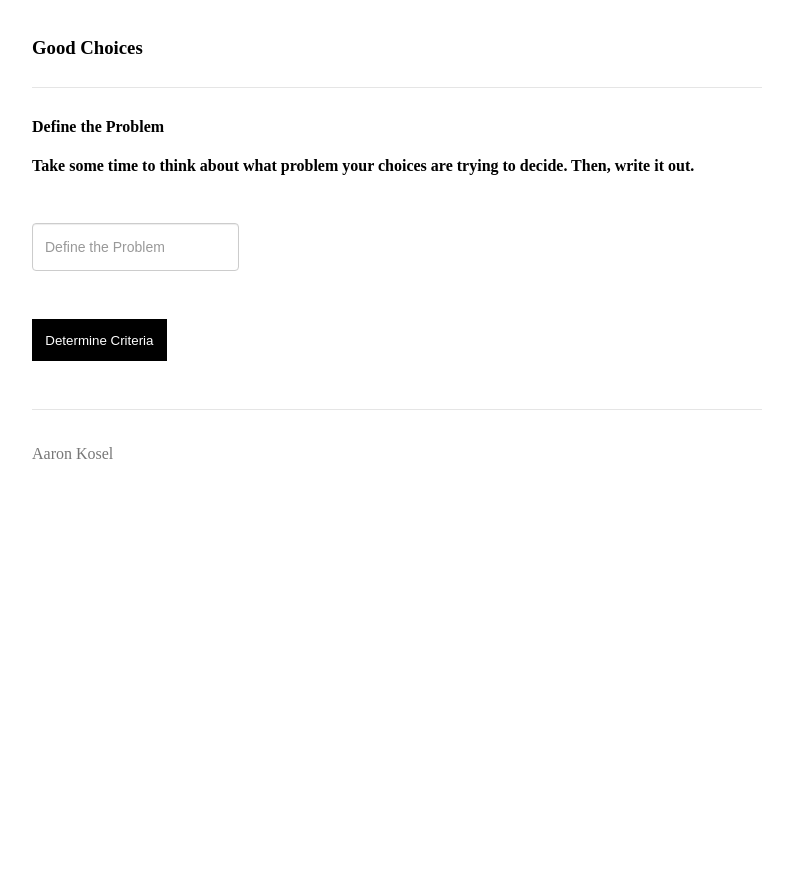
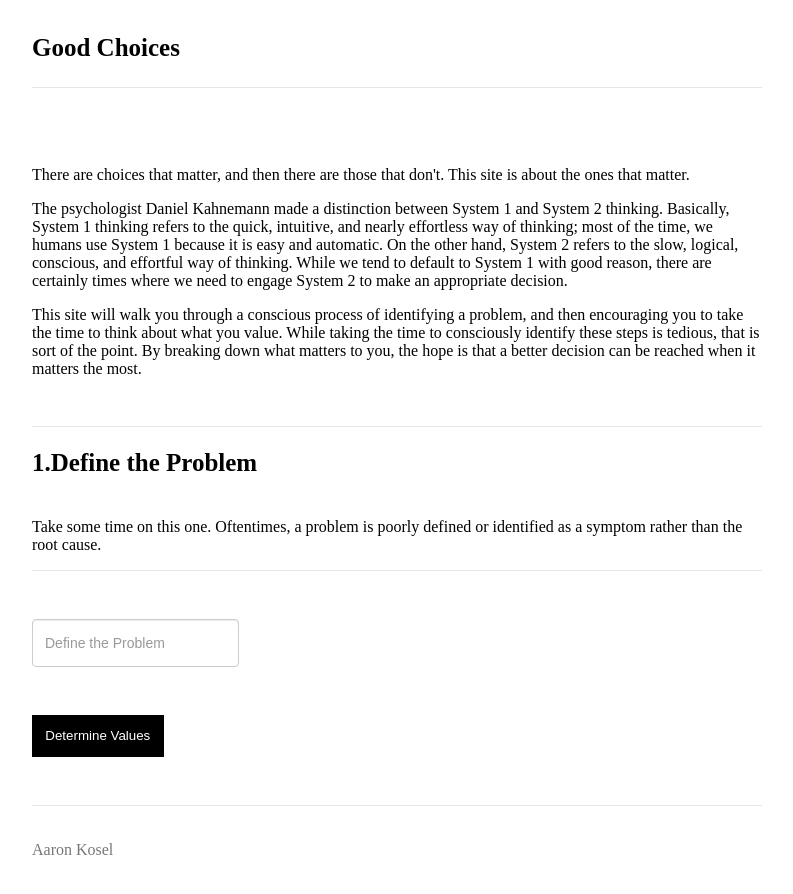
Before and after one commit to akosel/decision-app, a website: page app/index.html in a window 1280 px wide. Shown: the whole page, without its empty margins (243-1036 px from the left). Before the commit the page ends 800 px from the top, so only its background shows below. Drawn offline with nearby package versions, Linux system fonts and the light colour scheme; some packages are replaced by stand-ins of ours; files that its build step writes are made by us from their sources; some icons are missing.

Commit message:
added descriptions and intro

```diff
--- a/app/scripts/controllers/main.js
+++ b/app/scripts/controllers/main.js
@@ -25,12 +25,12 @@ angular.module('decisionApp')
 
       $scope.steps = [
 
-            {'title': 'Define the Problem', 'description': 'Take some time to think about what problem your choices are trying to decide. Then, write it out.', 'data': [], 'multiple': false, 'dependent': false, 'type': 'string'},
-            {'title': 'Determine Criteria', 'data': [], 'multiple': true, 'dependent': false, 'type': 'string'},
-            {'title': 'Weight Criteria', 'data': [], 'multiple': false, 'dependent': true, 'type': 'number'},
-            {'title': 'Identify Choices', 'data': [], 'multiple': true, 'dependent': false, 'type': 'string'},
-            {'title': 'Rate Each Choice', 'data': [], 'multiple': true, 'dependent': true, 'type': 'number'},
-            {'title': 'Find Optimal Decision', 'data': [], 'dependent': true, 'multiple': true}
+            {'title': 'Define the Problem', 'description': 'Take some time on this one. Oftentimes, a problem is poorly defined or identified as a symptom rather than the root cause.', 'data': [], 'multiple': false, 'dependent': false},
+            {'title': 'Determine Values', 'description': 'Values are different aspects of a problem that influence the final decision. For example, a choice for a job may be influenced by location, wages, culture, and the others.', 'data': [], 'multiple': true, 'dependent': false},
+            {'title': 'Weight Importance of Values', 'description': 'The values may carry different weight as well. Keeping with jobs example, a desire to reduce commute time might be relatively more important than wages. You can use whatever scale you want (i.e. 1-100), but just note that higher numbers indicate that you prefer the value more.', 'data': [], 'multiple': false, 'dependent': true},
+            {'title': 'Identify Choices', 'description': 'You often have a number of choices at a particular time. Try to identify all of the relevant ones for your problem.', 'data': [], 'multiple': true, 'dependent': false},
+            {'title': 'Rate Each Choice', 'description': 'This can be tough. Take determine how you would rate each choice for each particular value. Again, you can use whatever scale you want (i.e. 1-100), but just note that higher numbers indicate that you prefer the value more.', 'data': [], 'multiple': true, 'dependent': true},
+            {'title': 'Find Optimal Decision', 'description': '', 'data': [], 'dependent': true, 'multiple': true}
 
       ];
 
--- a/app/styles/main.scss
+++ b/app/styles/main.scss
@@ -11,7 +11,8 @@
 body {
   padding-top: 20px;
   padding-bottom: 20px;
-  font-family: Futura;
+  font-family: 'Proxima Nova', Futura;
+  font-size: 16px;
 }
 
 /* Everything but the jumbotron gets side spacing for mobile first views */
@@ -32,6 +33,8 @@ h3 {
         margin-bottom: 0;
         line-height: 40px;
         padding-bottom: 19px;
+        font-family: Futura;
+        font-size: 25px;
       }
       .nav {
         li {
@@ -154,6 +157,11 @@ input[type="month"].input-lg {
    line-height: 46px;
    line-height: 1.33 \0;
 }
+.infoContainer {
+  border-bottom: 1px solid #e5e5e5;
+  margin: 1em 0;
+  padding: 2em 0;
+}
 .inputContainer {
     margin: 3em 0;
 }
--- a/app/views/main.html
+++ b/app/views/main.html
@@ -1,7 +1,20 @@
-<div class="container">
+<div id='content' class="container">
+    <div class='infoContainer' ng-show='step === 0'>
+        <p>There are choices that matter, and then there are those that don't. This site is about the ones that matter.</p>
+        <p>The psychologist Daniel Kahnemann made a distinction between System 1 and System 2 thinking. Basically, System 1 thinking refers to the quick, intuitive, and nearly effortless way of thinking; most of the time, we humans use System 1 because it is easy and automatic. On the other hand, System 2 refers to the slow, logical, conscious, and effortful way of thinking. While we tend to default to System 1 with good reason, there are certainly times where we need to engage System 2 to make an appropriate decision.</p>
+        <p>This site will walk you through a conscious process of identifying a problem, and then encouraging you to take the time to think about what you value. While taking the time to consciously identify these steps is tedious, that is sort of the point. By breaking down what matters to you, the hope is that a better decision can be reached when it matters the most.
+        </p>
+    </div>
+    <div class='infoContainer' ng-show='step > 0'>
+        <div ng-repeat='s in steps track by $index' ng-show='$index + 1 <= step'>
+            <strong>{{ $index + 1}}. {{ s.title }}: </strong><span>{{ steps[$index].data[0] }}</span>
+        </div>
+    </div>
     <div ng-repeat="s in steps track by $index" ng-show='$index === step'>
-        <h4>{{ s.title }}</h4>
-        <strong>{{ s.description }}</strong>
+        <div class='header'>
+            <h3>{{ $index + 1 }}.{{ s.title }}</h3>
+            <p>{{ s.description }}</p>
+        </div>
         <form class='inputContainer' name='stepForm' novalidate>
             <div ng-if="steps[step].dependent == false">
                 <input class='form-control' ng-class="{ 'ng-dirty' : submitted }" type='text' placeholder='{{ s.title }}' name='stepOne' ng-model='steps[step].data[0]' required>
@@ -41,7 +54,7 @@
                 </table>
             </div>
             <div ng-if="steps[step].multiple == true && steps[step].dependent == false" ng-repeat='s in steps[step].data track by $index'>
-                <input class='form-control' ng-class="{ 'ng-dirty' : submitted }" type='text' ng-model='steps[step].data[$index + 1]' placeholder='{{ $index + 1 }}'>
+                <input class='form-control' ng-class="{ 'ng-dirty' : submitted }" type='text' ng-model='steps[step].data[$index + 1]' placeholder='{{ s.title }}'>
             </div>
 
             <div ng-if="step === steps.length - 1">
```
Also changed, not shown: dist/index.html. Lines whose indentation alone changed are shown as unchanged.
